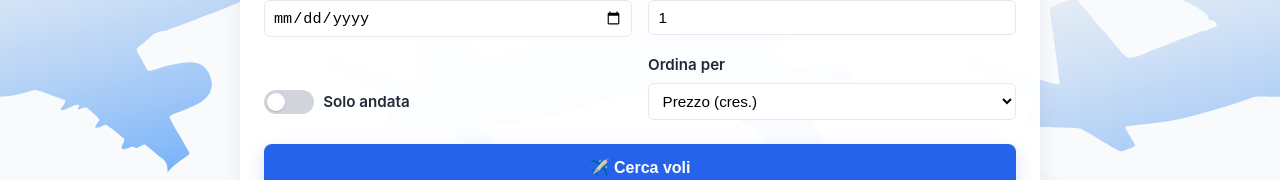
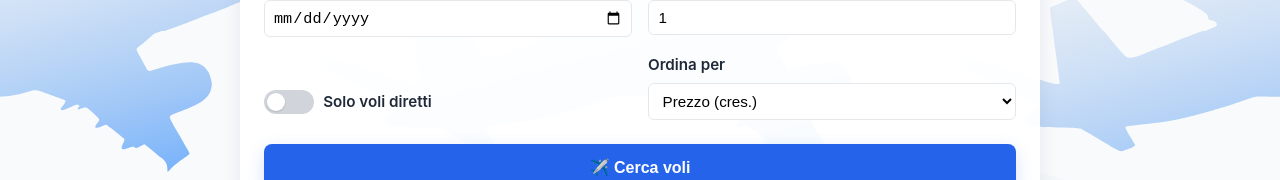
Before and after one commit to arsid2828/progettoTAW, an Angular app in the folder frontend/: page /search in a window 1280 px wide. Shown: the part 366-546 px from the top of the page. Built offline with nearby package versions, Linux system fonts and the light colour scheme; no server answers.

Commit message:
piccola modifica

```diff
--- a/frontend/src/app/pages/search/search.component.html
+++ b/frontend/src/app/pages/search/search.component.html
@@ -33,7 +33,7 @@
           <input id="oneWay" type="checkbox" formControlName="oneWay" (change)="onTripTypeChange()">
           <span class="slider"></span>
         </label>
-        <label class="switch-label" for="oneWay">Solo andata</label>
+        <label class="switch-label" for="oneWay">Solo voli diretti</label>
       </div>
       <div class="field sort-field">
         <label for="sort">Ordina per</label>
```
